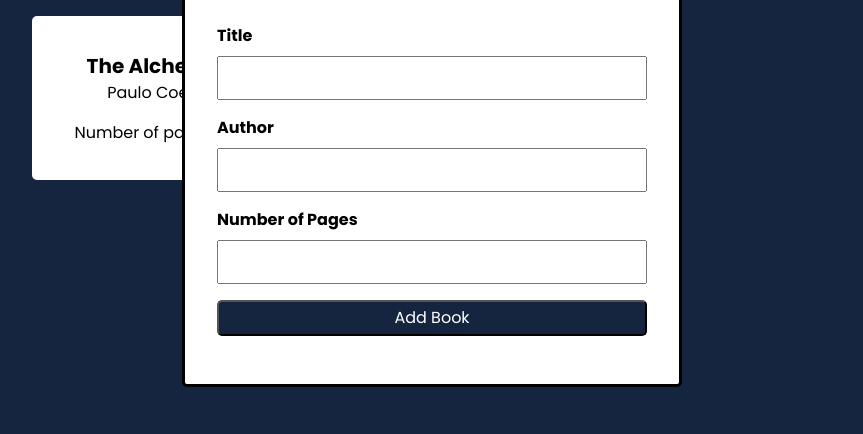
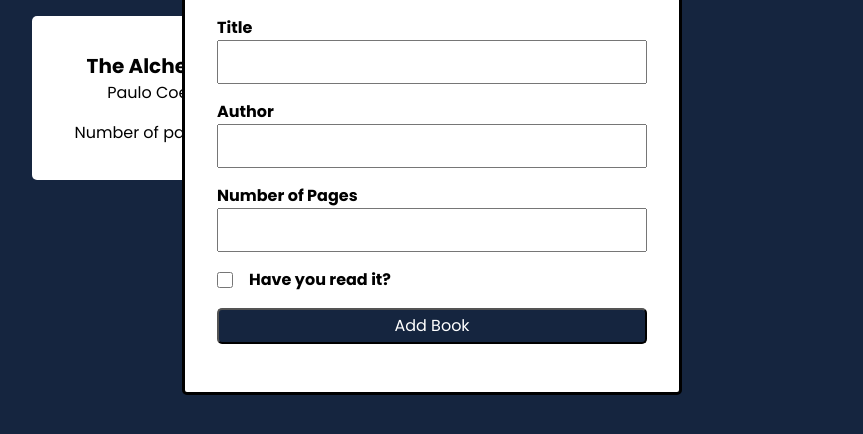
Before and after one commit to jonichi16/odin-library, a website: page public/index.html in a window 1280 px wide. Both pictures are taken after a click on the element "Add New Book". Shown: the part 220-654 px from the top of the page, without its empty margins (208-1071 px from the left). Drawn offline with Linux system fonts and the light colour scheme.

Commit message:
feat: Add checkbox for read status

```diff
--- a/public/index.html
+++ b/public/index.html
@@ -34,6 +34,10 @@
           <label for="pages">Number of Pages</label>
           <input type="number" id="pages" name="pages" required>
         </div>
+        <div class="field">
+          <input type="checkbox" class="checkbox" id="status" name="status" value="true">
+          <label for="status">Have you read it?</label>
+        </div>
         <button id="add-button" class="btn">Add Book</button>
       </div>
 
--- a/public/styles.css
+++ b/public/styles.css
@@ -123,6 +123,22 @@ label {
   opacity: 0.9;
 }
 
+.field:last-of-type {
+  width: 100%;
+  display: flex;
+  gap: 1em;
+  align-items: center;
+}
+
+label:last-of-type {
+  margin-bottom: 0;
+}
+
+.checkbox {
+  width: 16px;
+  height: 16px;
+}
+
 @media screen and (min-width: 570px) {
   .logo {
     font-size: 3rem;
```
